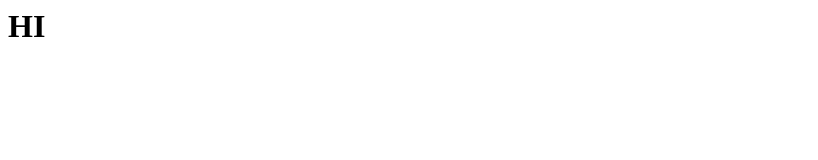
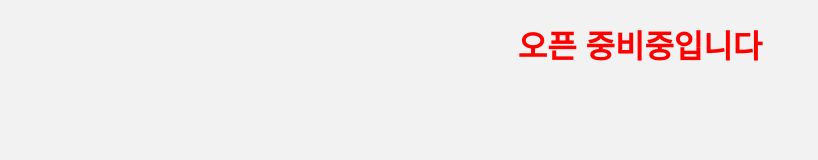
Before and after one commit to JeonSoftwareStudy/landing_for_open, a plain HTML site: page index.html in a window 1280 px wide. Shown: the whole page, without its empty margins (0-818 px from the left). Drawn offline with Linux system fonts and the light colour scheme.

Commit message:
Update index.html

```diff
--- a/index.html
+++ b/index.html
@@ -1 +1,19 @@
-<h1>HI</h1>
+<!DOCTYPE html>
+<html>
+<head>
+	<title>오픈 중비중입니다</title>
+	<style type="text/css">
+		body {
+			background-color: #f2f2f2;
+			font-family: Arial;
+		}
+		h1 {
+			color: red;
+			text-align: center;
+		}
+	</style>
+</head>
+<body>
+	<h1>오픈 중비중입니다</h1>
+</body>
+</html>
```
